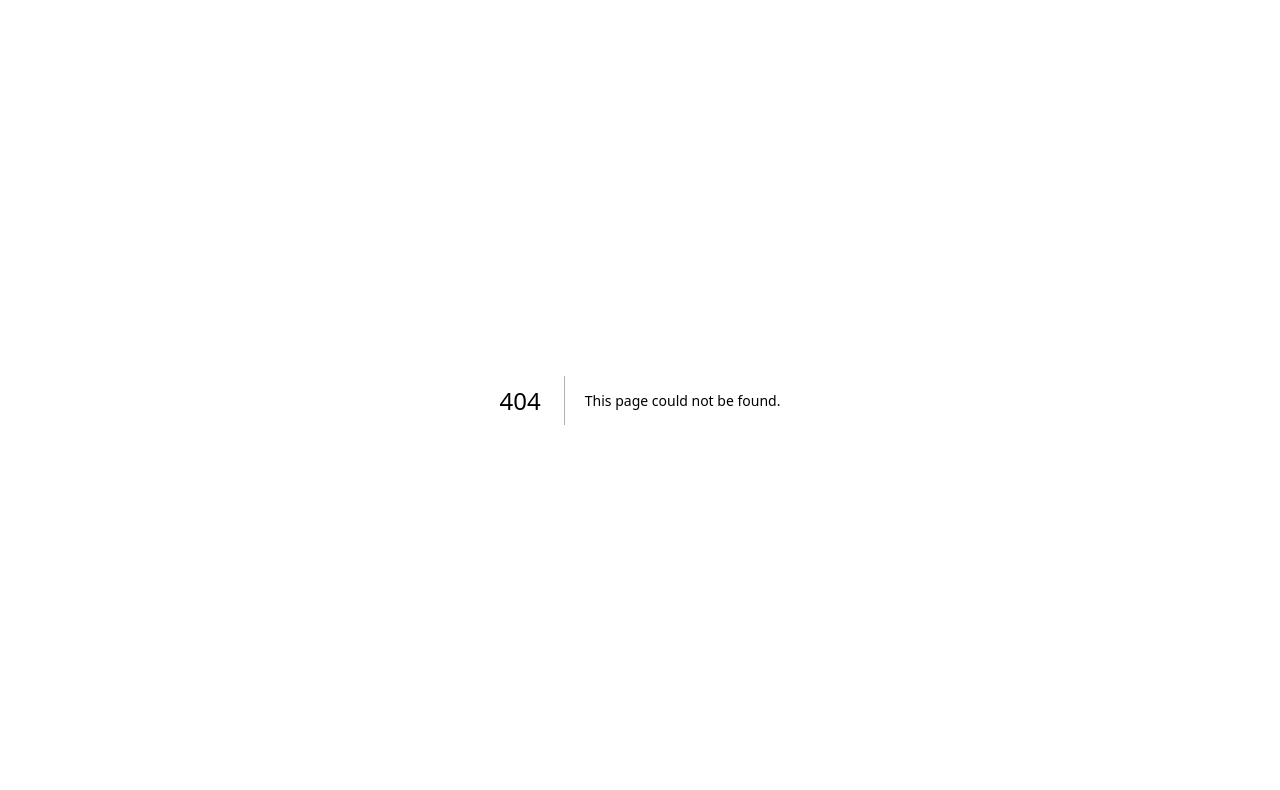
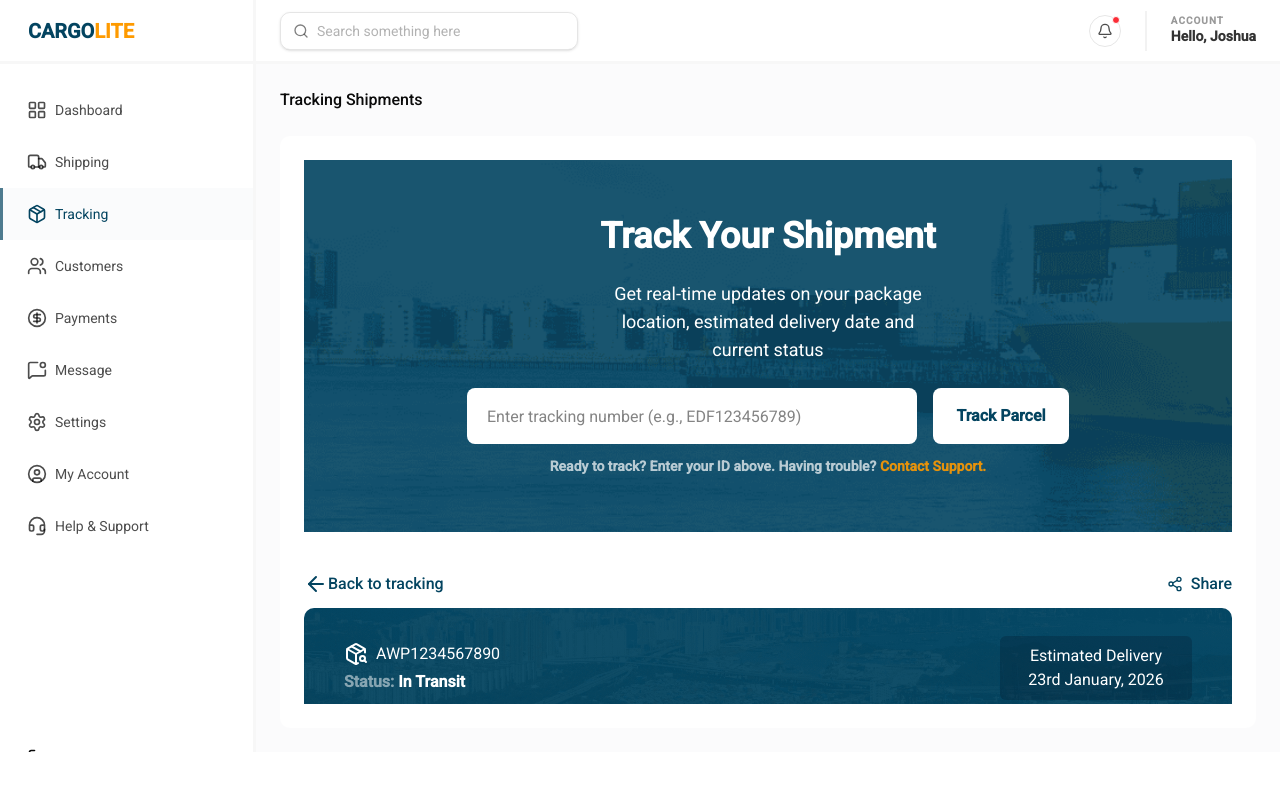
Before and after one commit to KellsCodes/cargolite, a Next.js app: page /tracking in a window 1280 px wide. Before the commit this address had no page. Shown: the top 790 px of the page. Built offline with nearby package versions, Linux system fonts and the light colour scheme.

Commit message:
feat(ui): add admin parcel tracking - Made the tracking parcel component modular in one component - Made the Parcel details component modular to be single component

```diff
--- /dev/null
+++ b/app/components/TrackParcel.tsx
@@ -0,0 +1,27 @@
+import Link from "next/link";
+
+export default function TrackingParcel({ trackError }: { trackError: boolean }) {
+    return (
+        <div className="w-full mx-auto h-auto bg-[#034460] p-14 mb-10 space-y-6 flex flex-col items-center relative"
+            style={{
+                backgroundImage: "url(/banner.png)",
+                backgroundSize: 'cover',
+                backgroundPosition: 'center',
+            }}
+        >
+            <h1 className="font-bold text-4xl text-white">Track Your Shipment</h1>
+            <p className="w-[40%] text-center text-white text-lg">Get real-time updates on your package location, estimated delivery date and current status</p>
+            <div className="flex flex-col items-center space-y-3">
+                <div className="flex items-center justify-center gap-x-4 w-full">
+                    <input type="text" className="h-14 w-[450px] bg-white py-4 px-5 rounded-md" placeholder="Enter tracking number (e.g., EDF123456789)" />
+                    <button className="h-14 text-md bg-white w-34 rounded-md font-semibold text-[#034460] cursor-pointer">Track Parcel</button>
+                </div>
+                {!trackError ?
+                    <p className="font-bold text-white/70 text-sm">Ready to track? Enter your ID above. Having trouble? <Link href={"/contact-us"} className="text-chart-5/90">Contact Support.</Link></p>
+                    :
+                    <p className="text-red-300 font-bold text-sm">Tracking ID not recognized. If you just shipped your item, please allow up to 24 hours for the status to update.</p>
+                }
+            </div>
+        </div>
+    )
+}
--- a/app/track-parcel/page.tsx
+++ b/app/track-parcel/page.tsx
@@ -10,31 +10,15 @@ import {
     AccordionTrigger,
 } from "@/components/ui/accordion"
 import TrackData from "./TrackDetails";
+import TrackingParcel from "../components/TrackParcel";
 
 export default function TrackParcel() {
     const [trackError, setTrackError] = useState(false)
     return (
         <Layout>
-            <div className="w-[72vw] mx-auto h-auto bg-[#034460] p-14 mb-10 space-y-6 flex flex-col items-center relative"
-                style={{
-                    backgroundImage: "url(/banner.png)",
-                    backgroundSize: 'cover',
-                    backgroundPosition: 'center',
-                }}
-            >
-                <h1 className="font-bold text-4xl text-white">Track Your Shipment</h1>
-                <p className="w-[40%] text-center text-white text-lg">Get real-time updates on your package location, estimated delivery date and current status</p>
-                <div className="flex flex-col items-center space-y-3">
-                    <div className="flex items-center justify-center gap-x-4 w-full">
-                        <input type="text" className="h-14 w-[450px] bg-white py-4 px-5 rounded-md" placeholder="Enter tracking number (e.g., EDF123456789)" />
-                        <button className="h-14 text-md bg-white w-34 rounded-md font-semibold text-[#034460] cursor-pointer">Track Parcel</button>
-                    </div>
-                    {!trackError ?
-                        <p className="font-bold text-white/70 text-sm">Ready to track? Enter your ID above. Having trouble? <Link href={"/contact-us"} className="text-chart-5/90">Contact Support.</Link></p>
-                        :
-                        <p className="text-red-300 font-bold text-sm">Tracking ID not recognized. If you just shipped your item, please allow up to 24 hours for the status to update.</p>
-                    }
-                </div>
+            <div className="w-[72vw] mx-auto">
+                <TrackingParcel trackError={trackError} />
+
             </div>
 
             <div className="w-[72vw] mx-auto mt-20">
--- /dev/null
+++ b/app/tracking/page.tsx
@@ -0,0 +1,31 @@
+"use client";
+import { useState } from "react";
+import AuthLayout from "../components/AuthLayout";
+import TrackData from "../track-parcel/TrackDetails";
+import TrackingParcel from "../components/TrackParcel";
+
+export default function TrackingPage() {
+    const [trackError, setTrackError] = useState(false)
+    return (
+        <AuthLayout>
+            <div className="space-y-6">
+                <div>
+                    <h1 className="font-medium">Tracking Shipments</h1>
+
+                </div>
+
+                <div className="bg-white rounded-lg h-[74vh] overflow-hidden py-6">
+                    <div className="flex flex-col h-full">
+
+                        {/* The scrollable area */}
+                        <div className="flex-1 overflow-y-auto custom-scroll px-6">
+                            <TrackingParcel trackError={trackError} />
+                            <TrackData />
+                        </div>
+                    </div>
+                </div>
+
+            </div>
+        </AuthLayout>
+    )
+}
```
